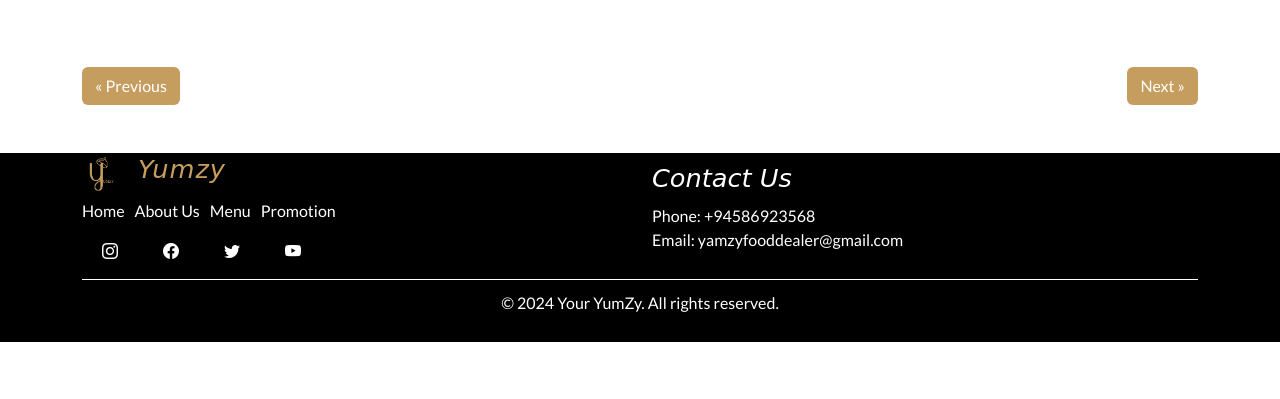
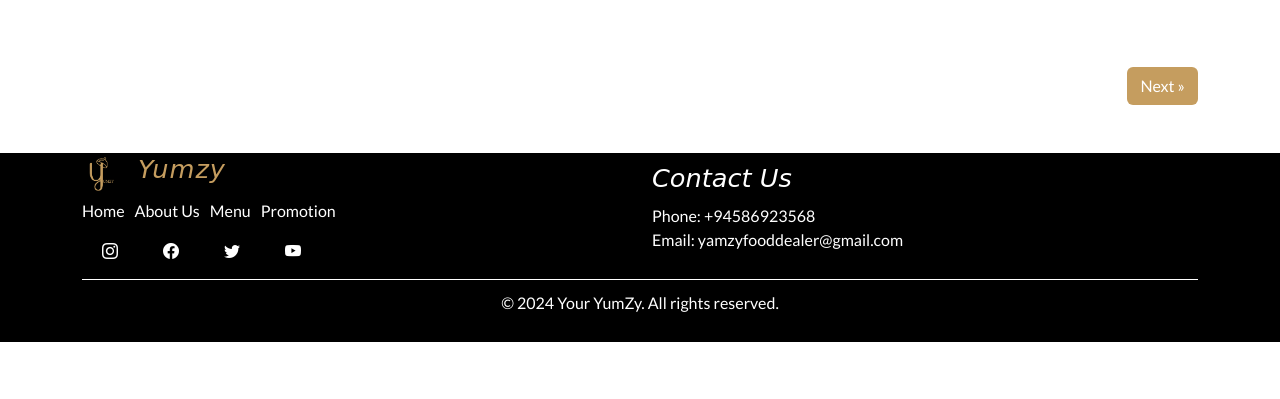
Before and after one commit to Nethmijayani/Int-24-2-A-ECOM-Native-PHP, a PHP site: page /pizza.php in a window 1280 px wide. Shown: the part 401-800 px from the top of the page. Run offline with PHP 8.4, Linux system fonts and the light colour scheme.

Commit message:
refactor : remove 'Previous' button for streamlined navigation

```diff
--- a/frontend/assets/css/card.css
+++ b/frontend/assets/css/card.css
@@ -103,28 +103,14 @@
   /* Container for both buttons */
   .button-container {
     display: flex;
-    justify-content: space-between;
+    justify-content: end;
     margin: 20px 0;
-  }
-
-  .btn-secondary-previous {
-    background-color: #c59d5f !important;
-    color: #ffffff !important;
-    text-decoration: none;
-    display: inline-block;
-    padding: 8px 16px;
-  }
-
-  .btn-secondary-previous:hover {
-    border: 3px solid #c59d5f !important;
-    background-color: #ffffff !important;
-    color: #c59d5f !important;
-  }
-
+}
   .btn-secondary-next {
     background-color: #c59d5f !important;
     color: #ffffff !important;
     text-decoration: none;
+    align-items:center ;
     display: inline-block;
     padding: 8px 16px;
   }
--- a/frontend/assets/js/feature-menu/pizza.js
+++ b/frontend/assets/js/feature-menu/pizza.js
@@ -42,9 +42,9 @@ $(function () {
 
   // Load more items
   $("#viewMoreBtn").on("click", function () {
-    const additionalItems = allPizzaData.slice(pizzaLimit, pizzaLimit + 8);
+    const additionalItems = allPizzaData.slice(pizzaLimit, pizzaLimit + 6);
     displayPizzaItems(additionalItems);
-    pizzaLimit += 8;
+    pizzaLimit += 6;
     if (pizzaLimit >= allPizzaData.length) {
       $("#viewMoreBtn").hide();
     }
--- a/frontend/beverages.php
+++ b/frontend/beverages.php
@@ -46,9 +46,6 @@
 
       <!-- buttons left and right -->
       <div class="button-container">
-        <a href="./index.php#menu" class="btn btn-secondary-previous">
-          &laquo; Previous
-        </a>
         <a id="viewMoreBtn" class="btn btn-secondary-next"> Next &raquo; </a>
       </div>
     </div>
--- a/frontend/cake.php
+++ b/frontend/cake.php
@@ -46,9 +46,6 @@
 
       <!-- Navigation Buttons -->
       <div class="button-container">
-        <a href="./index.php#menu" class="btn btn-secondary-previous">
-          &laquo; Previous
-        </a>
         <a id="viewMoreBtn" class="btn btn-secondary-next"> Next &raquo; </a>
       </div>
     </div>
--- a/frontend/pizza.php
+++ b/frontend/pizza.php
@@ -46,9 +46,6 @@
 
         <!-- Container to align buttons left and right -->
         <div class="button-container">
-            <a href="./index.php#menu" class="btn btn-secondary-previous">
-                &laquo; Previous
-            </a>
             <a id="viewMoreBtn" class="btn btn-secondary-next"> Next &raquo; </a>
         </div>
     </div>
```
